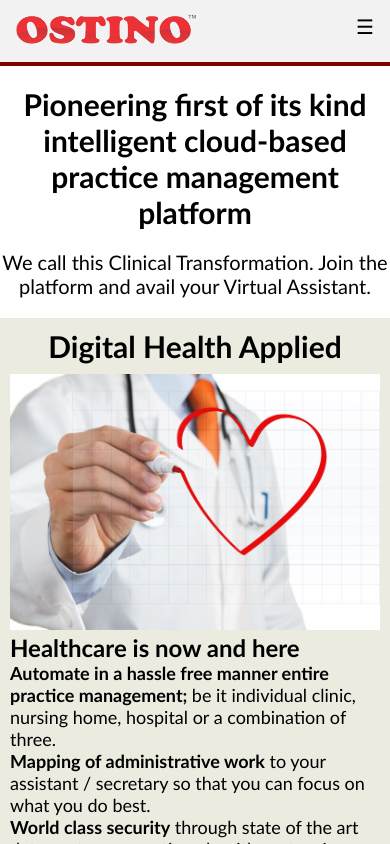
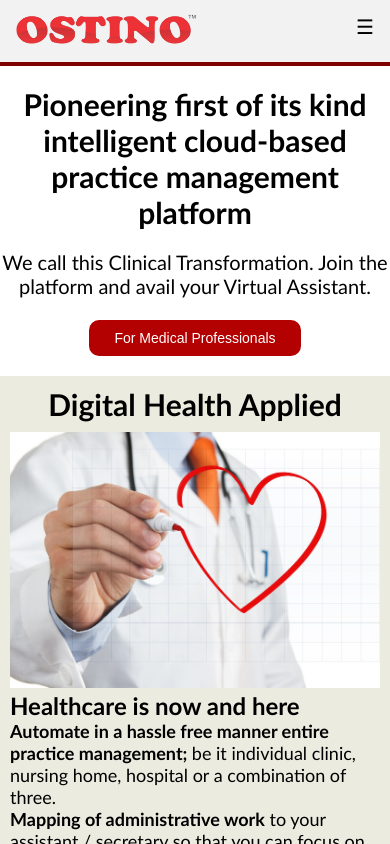
Before and after one commit to pushpendrasinha/ostinohealth, an Angular app in the folder client/: page /home in a window 390 px wide. Shown: the top 844 px of the page. Built offline with nearby package versions, Linux system fonts and the light colour scheme.

Commit message:
new changes

```diff
--- a/client/src/app/static-content/home/home.component.css
+++ b/client/src/app/static-content/home/home.component.css
@@ -367,6 +367,20 @@ list-style:none;
   color: white;
 }
 
+.button {
+  background-color: #b30000;
+  border-radius: 10px;
+  border: none;
+  color: white;
+  padding: 15px 32px;
+  text-align: center;
+  text-decoration: none;
+  display: inline-block;
+  font-size: 16px;
+  cursor: pointer;
+}
+
+
 
 @media screen and (max-width: 600px) {
 
@@ -458,7 +472,10 @@ i.fa {
   display: none;
 }
 
-
+  .button {
+    padding: 10px 25px;
+    font-size: 14px;
+  }
 
 }
 
@@ -556,6 +573,9 @@ i.fa {
   display: none;
 }
 
-
+  .button {
+    padding: 10px 25px;
+    font-size: 14px;
+  }
 
 }
--- a/client/src/app/static-content/home/home.component.html
+++ b/client/src/app/static-content/home/home.component.html
@@ -23,6 +23,8 @@
 <div class="heading">
   <h1> Pioneering first of its kind intelligent cloud-based practice management platform</h1>
   <p> We call this Clinical Transformation. Join the platform and avail your Virtual Assistant.</p>
+  <button class="button" onclick="window.open('doctors')">For Medical Professionals</button>
+
 </div>
 
 
```
